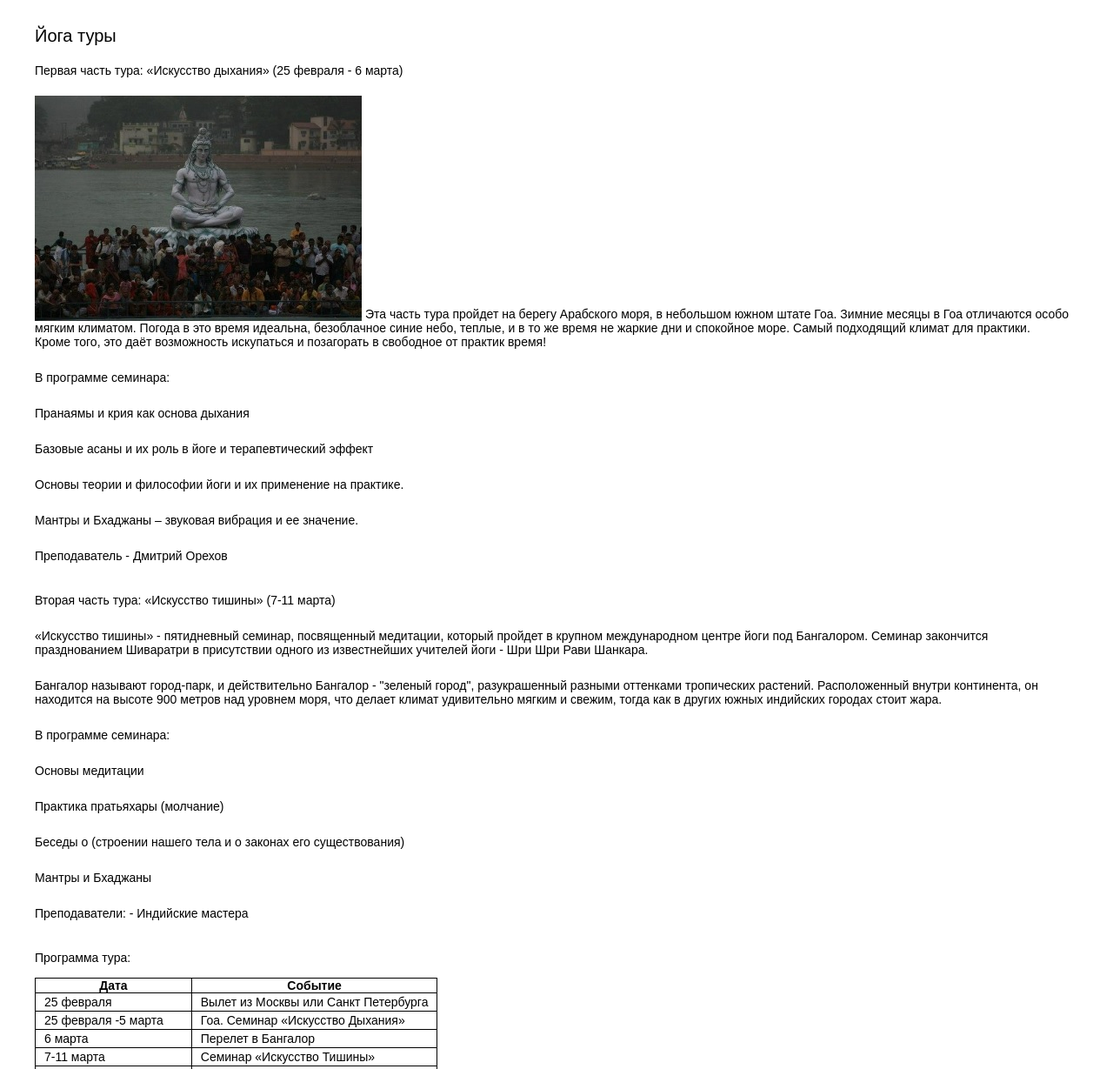
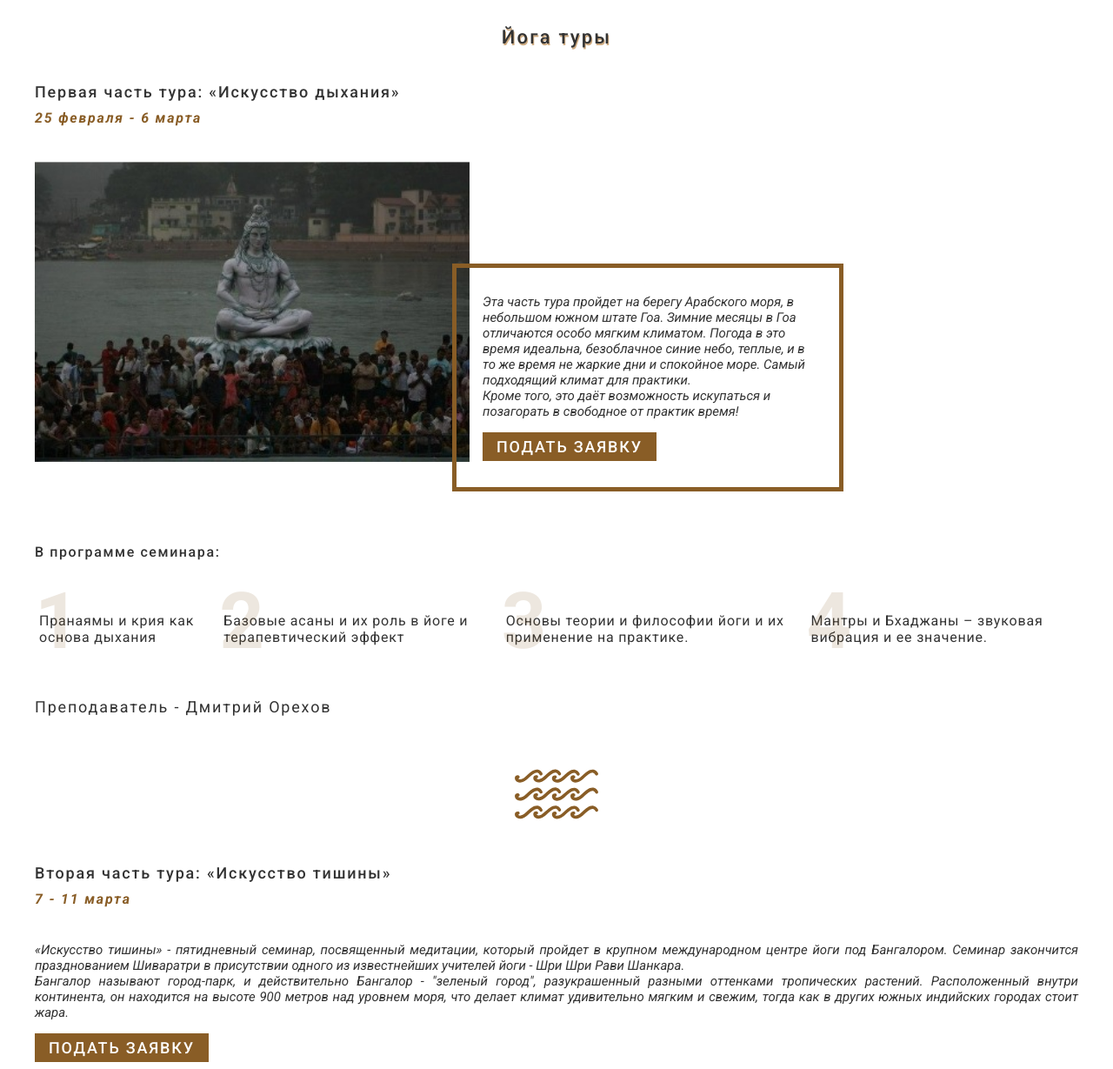
Before and after one commit to FedinaVV/medreclama-additional-task, a plain HTML site: page index.html in a window 1280 px wide. Shown: the top 1229 px of the page at 87% size. Drawn offline with Linux system fonts and the light colour scheme.

Commit message:
fixed styles

```diff
--- a/index.html
+++ b/index.html
@@ -5,7 +5,8 @@
     <meta name="viewport"
           content="width=device-width, user-scalable=no, initial-scale=1.0, maximum-scale=1.0, minimum-scale=1.0">
     <meta http-equiv="X-UA-Compatible" content="ie=edge">
-    <link rel="stylesheet" href="style.css">
+    <link href="./img/seawaves.svg" rel="icon">
+    <link rel="stylesheet" href="./styles/styles.css">
     <title>YogaTours</title>
 </head>
 <body>
@@ -14,51 +15,73 @@
         <div class="main__body">
             <h1 class="main__body-title">Йога туры</h1>
             <div class="main__content-partOne content-partOne">
-                <p class="content-partOne__subtitle">Первая часть тура: «Искусство дыхания» (25 февраля - 6 марта) </p>
-
+                <p class="content__subtitle">Первая часть тура: «Искусство дыхания» <span>25 февраля - 6 марта</span>
+                </p>
                 <div class="content-partOne__wrapper-imgAndText">
+                    <div class="content-partOne__wrapper-img">
                         <img src="./img/yogatour.jpg" alt="YogaTours">
-                        <span class="content-partOne__text">Эта часть тура пройдет на берегу Арабского моря, в небольшом южном
+                    </div>
+                    <div class="content-partOne__wrapper-text">
+                        <p class="content-partOne__desc">Эта часть тура пройдет на берегу Арабского моря, в небольшом
+                            южном
                             штате Гоа.
-                        Зимние месяцы в Гоа отличаются особо мягким климатом. Погода в это время идеальна, безоблачное
+                            Зимние месяцы в Гоа отличаются особо мягким климатом. Погода в это время идеальна,
+                            безоблачное
                             синие
                             небо, теплые, и в то же время не жаркие дни и спокойное море. Самый подходящий климат для
-                        практики.</span>
+                            практики.</p>
+                        <p class="content-partOne__possibility">Кроме того, это даёт возможность искупаться и позагорать
+                            в
+                            свободное от практик время!
+                        </p>
+                        <a class="main-content-btn" href="#">Подать заявку</a>
                     </div>
-
-
-                <p class="content-partOne__possibility">Кроме того, это даёт возможность искупаться и позагорать в
-                    свободное от
-                    практик время!
-                </p>
-                <p class="content-partOne__title-list">В программе семинара:</p>
-                <ul class="content-partOne__program">
-                    <li class="content-partOne__item">Пранаямы и крия как основа дыхания</li>
-                    <li class="content-partOne__item">Базовые асаны и их роль в йоге и терапевтический эффект</li>
-                    <li class="content-partOne__item">Основы теории и философии йоги и их применение на практике.</li>
-                    <li class="content-partOne__item">Мантры и Бхаджаны – звуковая вибрация и ее значение.</li>
+                </div>
+                <p class="main-content-title-list">В программе семинара:</p>
+                <ul class="main-content-program-list">
+                    <li class="main-content-item main-content-item-one">Пранаямы и крия как основа дыхания</li>
+                    <li class="main-content-item main-content-item-two">Базовые асаны и их роль в йоге и терапевтический
+                        эффект
+                    </li>
+                    <li class="main-content-item main-content-item-three">Основы теории и философии йоги и их применение
+                        на практике.
+                    </li>
+                    <li class="main-content-item main-content-item-four">Мантры и Бхаджаны – звуковая вибрация и ее
+                        значение.
+                    </li>
                 </ul>
-                <p class="content-partOne__teacher">Преподаватель - Дмитрий Орехов
+                <p class="main-content-teacher">Преподаватель - Дмитрий Орехов
                 </p>
             </div>
 
+            <div class="main__content-icon">
+                <img src="./img/waves.svg" alt="Icon">
+            </div>
+
             <div class="main__content-partTwo content-partTwo">
-                <p class="content-partTwo__subtitle">Вторая часть тура: «Искусство тишины» (7-11 марта)</p>
+                <p class="content__subtitle">Вторая часть тура: «Искусство тишины» <span>7 - 11 марта</span></p>
+                <div class="content-partTwo__wrapperText">
                     <p class="content-partTwo__desc">«Искусство тишины» - пятидневный семинар, посвященный медитации,
-                    который пройдет в крупном международном центре йоги под Бангалором. Семинар закончится празднованием
+                        который пройдет в крупном международном центре йоги под Бангалором. Семинар закончится
+                        празднованием
                         Шиваратри в присутствии одного из известнейших учителей йоги - Шри Шри Рави Шанкара. </p>
                     <p class="content-partTwo__desc">Бангалор называют город-парк, и действительно Бангалор - "зеленый
-                    город", разукрашенный разными оттенками тропических растений. Расположенный внутри континента, он
+                        город", разукрашенный разными оттенками тропических растений. Расположенный внутри континента,
+                        он
                         находится на высоте 900 метров над уровнем моря, что делает климат удивительно мягким и свежим,
                         тогда как в других южных индийских городах стоит жара.</p>
-                <p class="content-partTwo__title-list">В программе семинара:</p>
-                <ul class="content-partTwo__program">
-                    <li class="content-partTwo__item">Основы медитации</li>
-                    <li class="content-partTwo__item">Практика пратьяхары (молчание)</li>
-                    <li class="content-partTwo__item">Беседы о (строении нашего тела и о законах его существования)</li>
-                    <li class="content-partTwo__item">Мантры и Бхаджаны</li>
+                    <a class="main-content-btn" href="#">Подать заявку</a>
+                </div>
+                <p class="main-content-title-list">В программе семинара:</p>
+                <ul class="main-content-program-list">
+                    <li class="main-content-item main-content-item-one">Основы медитации</li>
+                    <li class="main-content-item main-content-item-two">Практика пратьяхары (молчание)</li>
+                    <li class="main-content-item main-content-item-three">Беседы о (строении нашего тела и <br> о
+                        законах его существования)
+                    </li>
+                    <li class="main-content-item main-content-item-four">Мантры и Бхаджаны</li>
                 </ul>
-                <p class="content-partOne__teacher">Преподаватели: - Индийские мастера
+                <p class="main-content-teacher">Преподаватели: - Индийские мастера
                 </p>
             </div>
 
--- a/style.css
+++ /dev/null
@@ -1,85 +0,0 @@
-* {
-    padding: 0;
-    margin: 0;
-    border: none;
-}
-
-*,
-*::before,
-*::after {
-    box-sizing: border-box;
-}
-
-aside, nav, footer, header, section, main {
-    display: block;
-}
-
-h1, h2, h3, h4, h5, h6, p {
-    font-size: inherit;
-    font-weight: inherit;
-}
-
-ul, ul li {
-    list-style: none;
-    margin-bottom: 25px;
-}
-
-img {
-    vertical-align: top;
-}
-
-img, svg {
-    max-width: 100%;
-    height: auto;
-}
-
-body {
-    font-family: 'Arial', sans-serif;
-    font-size: 14px;
-}
-
-.container {
-    max-width: 1200px;
-    margin: 30px auto;
-    box-sizing: content-box;
-    padding: 0 15px;
-}
-
-p{
-    margin-bottom: 25px;
-}
-
-.main__body-title{
-    font-size: 20px;
-    margin-bottom: 20px;
-}
-
-.content-partOne__subtitle{
-    margin-bottom: 20px;
-}
-
-.content-partOne__text{
-    vertical-align: bottom;
-}
-
-
-.program__table, th, tr, td{
-    border: 1px solid #000000;
-    border-collapse: collapse;
-}
-
-td{
-    padding: 2px 10px;
-}
-
-.main__content-partTwo{
-    margin-top: 35px;
-}
-
-.main__content-program{
-    margin-top: 35px;
-}
-
-.program__title{
-    margin-bottom: 15px;
-}
--- /dev/null
+++ b/styles/reset.scss
@@ -0,0 +1,101 @@
+* {
+  padding: 0;
+  margin: 0;
+  border: none;
+}
+
+*,
+*::before,
+*::after {
+  box-sizing: border-box;
+}
+
+:focus,
+:active {
+  /*outline: none;*/
+}
+
+a:focus,
+a:active {
+  /* outline: none;*/
+}
+
+/* Links */
+
+a, a:link, a:visited  {
+  /* color: inherit; */
+  display: inline-block;
+  text-decoration: none;
+}
+
+a:hover  {
+  /* color: inherit; */
+  text-decoration: none;
+}
+
+/* Common */
+
+aside, nav, footer, header, section, main {
+  display: block;
+}
+
+ul, li {
+  list-style-type: none;
+}
+
+h1, h2, h3, h4, h5, h6, p {
+  font-size: inherit;
+  font-weight: inherit;
+}
+
+img {
+  vertical-align: top;
+}
+
+img, svg {
+  max-width: 100%;
+  height: auto;
+}
+
+address {
+  font-style: normal;
+}
+
+/* Form */
+
+input, textarea, button, select {
+  font-family: inherit;
+  font-size: inherit;
+  color: inherit;
+  background-color: transparent;
+}
+
+input::-ms-clear {
+  display: none;
+}
+
+button, input[type="submit"] {
+  display: inline-block;
+  box-shadow: none;
+  background-color: transparent;
+  background: none;
+  cursor: pointer;
+}
+
+input:focus, input:active,
+button:focus, button:active {
+  outline: none;
+}
+
+button::-moz-focus-inner {
+  padding: 0;
+  border: 0;
+}
+
+label {
+  cursor: pointer;
+}
+
+legend {
+  display: block;
+}
--- /dev/null
+++ b/styles/styles.scss
@@ -0,0 +1,255 @@
+@import "reset";
+
+@import url('https://fonts.googleapis.com/css2?family=Roboto:ital,wght@0,400;0,500;0,700;1,400;1,500;1,700&display=swap');
+
+
+body {
+  font-family: 'Roboto', sans-serif;
+  color: #333333;
+  font-weight: 400;
+}
+
+.container {
+  max-width: 1200px;
+  margin: 0 auto;
+  box-sizing: content-box;
+  padding: 0 15px;
+}
+
+.main__body {
+  margin: 30px 0;
+}
+
+.main__body-title {
+  font-size: 22px;
+  font-weight: 500;
+  margin-bottom: 40px;
+  text-align: center;
+  letter-spacing: .1em;
+  text-shadow: 1px 2px #cfab80;
+}
+
+.content__subtitle {
+  font-size: 18px;
+  font-weight: 500;
+  letter-spacing: .1em;
+  margin-bottom: 40px;
+}
+
+.content__subtitle span {
+  display: block;
+  font-size: 16px;
+  font-weight: 700;
+  font-style: italic;
+  color: #895d26;
+  margin-top: 10px;
+}
+
+.content-partOne {
+
+  &__wrapper-imgAndText {
+    display: flex;
+    margin-bottom: 60px;
+  }
+
+  &__wrapper-text {
+    max-width: 450px;
+    font-size: 15px;
+    margin-left: -80px;
+    margin-top: 118px;
+    padding: 30px;
+    border: 5px solid #895d26;
+  }
+
+  &__wrapper-text p {
+    font-style: italic;
+  }
+
+  &__wrapper-img img {
+    width: 500px;
+  }
+
+  &__wrapper-img {
+    margin-right: 60px;
+  }
+}
+
+.main__content-icon {
+  text-align: center;
+  margin-bottom: 30px;
+}
+
+.main__content-icon img {
+  width: 100px;
+}
+
+.content-partTwo {
+  &__wrapperText {
+    font-size: 15px;
+    margin-bottom: 60px;
+  }
+
+  &__wrapperText p {
+    font-style: italic;
+    text-align: justify;
+  }
+}
+
+.main-content-btn {
+  font-size: 18px;
+  font-weight: 500;
+  text-transform: uppercase;
+  letter-spacing: .1em;
+  padding: 5px 15px;
+  background-color: #895d26;
+  border: 1px solid #895d26;
+  color: #ffffff;
+  margin-top: 15px;
+  transition: 0.3s;
+}
+
+.main-content-btn:hover {
+  border: 1px solid #895d26;
+  color: #895d26;
+  background-color: #ffffff;
+}
+
+.main-content-title-list {
+  font-weight: 500;
+  margin-bottom: 60px;
+  letter-spacing: .1em;
+}
+
+.main-content-program-list {
+  display: flex;
+  justify-content: space-between;
+  margin-bottom: 60px;
+}
+
+.main-content-item {
+  position: relative;
+  padding: 0 5px;
+  letter-spacing: 0.05em;
+}
+
+.main-content-item-one:before {
+  content: "1";
+  font-size: 90px;
+  font-weight: 600;
+  position: absolute;
+  bottom: -25px;
+  color: rgba(137, 93, 38, 0.15);
+  left: 0;
+}
+
+.main-content-item-two:before {
+  content: "2";
+  font-size: 90px;
+  font-weight: 600;
+  position: absolute;
+  bottom: -25px;
+  color: rgba(137, 93, 38, 0.15);
+  left: 0;
+}
+
+.main-content-item-three:before {
+  content: "3";
+  font-size: 90px;
+  font-weight: 600;
+  position: absolute;
+  bottom: -25px;
+  color: rgba(137, 93, 38, 0.15);
+  left: 0;
+}
+
+.main-content-item-four:before {
+  content: "4";
+  font-size: 90px;
+  font-weight: 600;
+  position: absolute;
+  bottom: -25px;
+  color: rgba(137, 93, 38, 0.15);
+  left: 0;
+}
+
+.main-content-teacher {
+  font-size: 18px;
+  margin-bottom: 40px;
+  letter-spacing: .1em;
+}
+
+.program {
+  &__title {
+    font-weight: 500;
+    margin-bottom: 20px;
+    letter-spacing: .1em;
+  }
+
+  &__table {
+    width: 100%;
+    margin-bottom: 30px;
+  }
+
+  &__table th {
+    background-color: #895d26;
+    color: #ffffff;
+    padding: 5px;
+    letter-spacing: .1em;
+  }
+
+  &__table td {
+    background-color: rgba(137, 93, 38, 0.15);
+    padding: 5px;
+    letter-spacing: .1em;
+  }
+
+}
+
+@media (max-width: 872px) {
+
+  .content-partOne__wrapper-imgAndText {
+    flex-direction: column;
+    align-items: center;
+  }
+  .content-partOne__wrapper-text {
+    max-width: 100%;
+    margin: 0;
+    padding: 0;
+    border: none;
+  }
+
+  .content-partOne__wrapper-img {
+    margin-right: 0;
+    margin-bottom: 35px;
+  }
+
+  .main-content-item-one:before,
+  .main-content-item-two:before,
+  .main-content-item-three:before,
+  .main-content-item-four:before {
+    bottom: 0;
+  }
+
+}
+
+@media (max-width: 596px) {
+
+  .main-content-program-list {
+    flex-direction: column;
+  }
+
+  .main-content-item {
+    margin-bottom: 50px;
+  }
+  .main-content-item-one:before,
+  .main-content-item-two:before,
+  .main-content-item-three:before,
+  .main-content-item-four:before {
+    bottom: -44px;
+  }
+
+  .main__content-icon img {
+    width: 70px;
+  }
+
+}
```
Also changed, not shown: img/seawaves.svg (added), img/waves.svg (added), styles/styles.css (added), 1 other file. Lines whose indentation alone changed are shown as unchanged.
